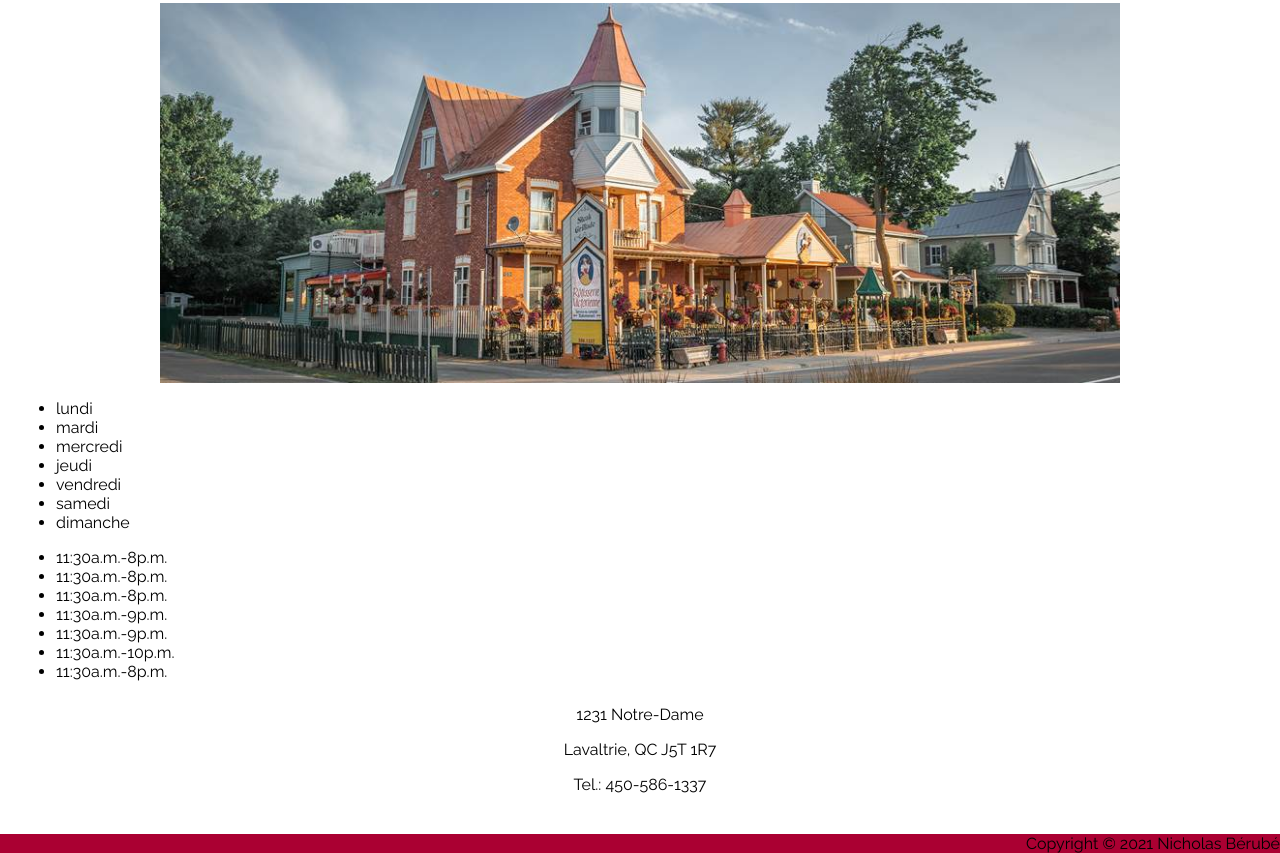
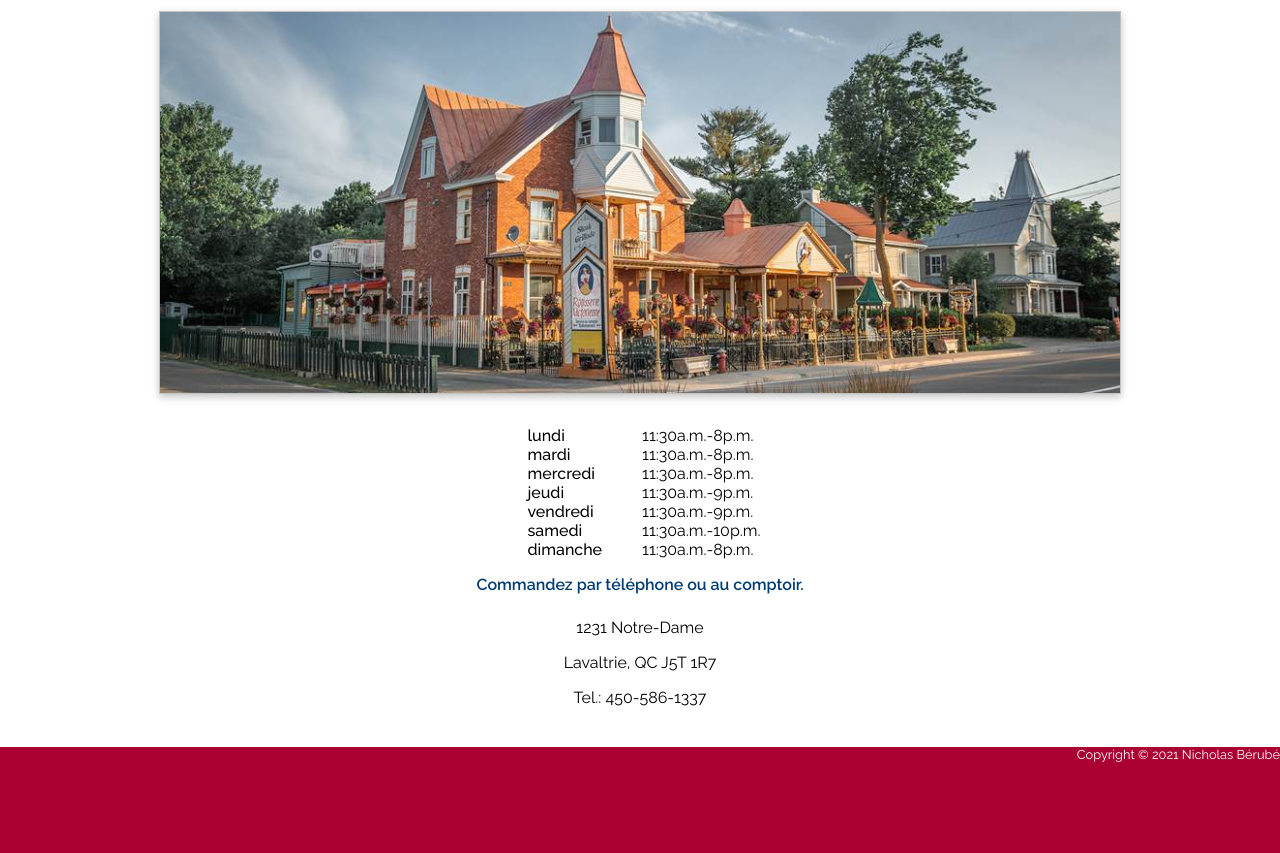
Before and after one commit to berubenic/odin-restaurant, a website built with webpack: page dist/index.html in a window 1280 px wide. Shown: the part 464-1317 px from the top of the page. After the commit the page ends 1227 px from the top, so only its background shows below. Built offline with nearby package versions, Linux system fonts and the light colour scheme; no server answers; files whose address does not match are found by name.

Commit message:
home styling

```diff
--- a/src/address.js
+++ b/src/address.js
@@ -9,14 +9,14 @@ export class Address {
 
   createAddress(classContainer) {
     let addressContainer = document.createElement("div");
-    addressContainer.classList.add("home-address-container");
+    addressContainer.classList.add("global-address-container");
     classContainer.appendChild(addressContainer);
 
-    // insert each line of address as p tag in container
+    // insert each line of address as span tag in container
     Object.entries(this.address).forEach(([key, value]) => {
-      let paragraph = document.createElement("p");
-      paragraph.innerHTML = value;
-      addressContainer.appendChild(paragraph);
+      let span = document.createElement("span");
+      span.innerHTML = value;
+      addressContainer.appendChild(span);
     });
   }
 }
--- a/src/contact.css
+++ b/src/contact.css
@@ -23,22 +23,6 @@
   justify-content: center;
 }
 
-.contact-hours-container {
-  display: flex;
-  flex-direction: row;
-  justify-content: center;
-  margin-right: 2em;
-}
-
-.contact-hours-day-list {
-  list-style: none;
-  font-weight: 500;
-}
-
-.contact-hours-hours-list {
-  list-style: none;
-}
-
 .contact-email {
   font-weight: 600;
 }
--- a/src/global.css
+++ b/src/global.css
@@ -70,11 +70,45 @@ body {
   max-width: 100%;
 }
 
+#content {
+  background: white;
+  padding: 1em;
+}
+
+.global-address-container {
+  display: flex;
+  flex-direction: column;
+  text-align: center;
+  margin: 1em;
+}
+
+.global-address-container > * {
+  margin: 0.5em;
+}
+
+.global-schedule-container {
+  display: flex;
+  flex-direction: row;
+  justify-content: center;
+  margin: 1em 2em 0 0;
+}
+
+.global-schedule-week-days-list {
+  list-style: none;
+  font-weight: 500;
+}
+
+.global-schedule-time-list {
+  list-style: none;
+}
+
 footer {
   width: 100%;
   background-color: var(--red);
-  height: 1vh;
+  height: 2vh;
   text-align: end;
+  color: white;
+  font-size: 0.8em;
 }
 
 @media only screen and (min-width: 1690px) {
@@ -101,4 +135,9 @@ footer {
     padding: 0.5em 1em;
     margin: 0;
   }
+  #content {
+    width: 60%;
+    margin: 0 auto;
+    padding: 0;
+  }
 }
--- a/src/home.css
+++ b/src/home.css
@@ -1,10 +1,9 @@
 .home-container {
-  background-color: white;
-  padding: 1em;
 }
 
-.home-description-container {
+.home-header-container {
   text-align: center;
+  margin-bottom: 1.7em;
 }
 
 .home-description {
@@ -16,17 +15,16 @@
   width: 100%;
   max-width: 960px;
   margin: 0 auto;
+  border: 1px solid rgba(0, 0, 0, 0.24);
+  box-shadow: rgba(0, 0, 0, 0.24) 0px 3px 8px;
 }
 
-.home-address-container {
-  display: flex;
-  flex-direction: column;
+.home-delivery-message-container {
+  display: block;
   text-align: center;
-  margin: 1em;
-}
-
-.home-address-container > * {
-  margin: 0.5em;
+  margin: 0 auto;
+  color: var(--blue);
+  font-weight: 600;
 }
 
 @media only screen and (min-width: 1690px) {
--- a/src/home.js
+++ b/src/home.js
@@ -16,6 +16,7 @@ export class Home {
     this.#createHeaders();
     this.#createImage();
     schedule.createSchedule(this.homeContainer);
+    this.#createDeliveryMessage();
     address.createAddress(this.homeContainer);
   }
 
@@ -49,4 +50,13 @@ export class Home {
     image.classList.add("home-image");
     this.homeContainer.appendChild(image);
   }
+
+  #createDeliveryMessage() {
+    let messageContainer = document.createElement("span");
+    messageContainer.classList.add("home-delivery-message-container");
+    this.homeContainer.appendChild(messageContainer);
+
+    let text = "Commandez par téléphone ou au comptoir.";
+    messageContainer.innerText = text;
+  }
 }
--- a/src/menu.css
+++ b/src/menu.css
@@ -161,7 +161,6 @@
     display: flex;
     align-content: center;
     flex-direction: column;
-    background-color: white;
     width: 1050px;
   }
 
@@ -170,7 +169,7 @@
   }
 
   .menu-nav-container {
-    background-color: #aa0032;
+    background-color: var(--red);
     width: auto;
     left: 0;
   }
--- a/src/schedule.js
+++ b/src/schedule.js
@@ -13,16 +13,16 @@ export class Schedule {
 
   createSchedule(classContainer) {
     let scheduleContainer = document.createElement("div");
-    scheduleContainer.classList.add("contact-schedule-container");
+    scheduleContainer.classList.add("global-schedule-container");
     classContainer.appendChild(scheduleContainer);
     // week days
     let weekDaysList = document.createElement("ul");
     scheduleContainer.appendChild(weekDaysList);
-    weekDaysList.classList.add("contact-schedule-week-days-list");
+    weekDaysList.classList.add("global-schedule-week-days-list");
     // opening and closing time
     let timeList = document.createElement("ul");
     scheduleContainer.appendChild(timeList);
-    timeList.classList.add("contact-schedule-time-list");
+    timeList.classList.add("global-schedule-time-list");
     // insert each day and time from schedule in respective list
     for (let [weekDay, time] of Object.entries(this.schedule)) {
       // day
```
